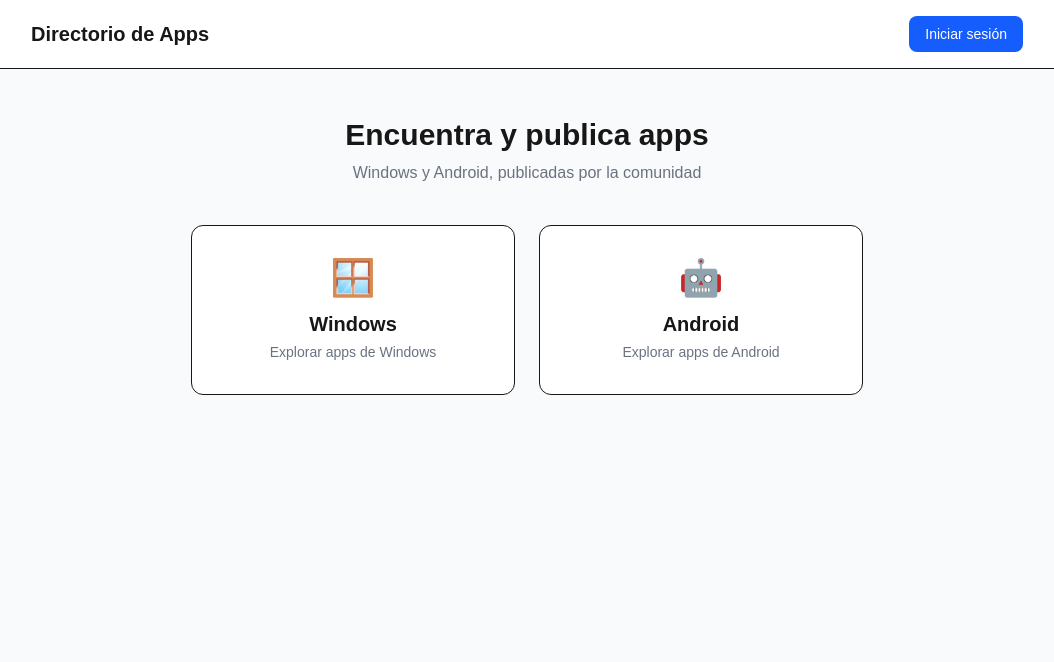
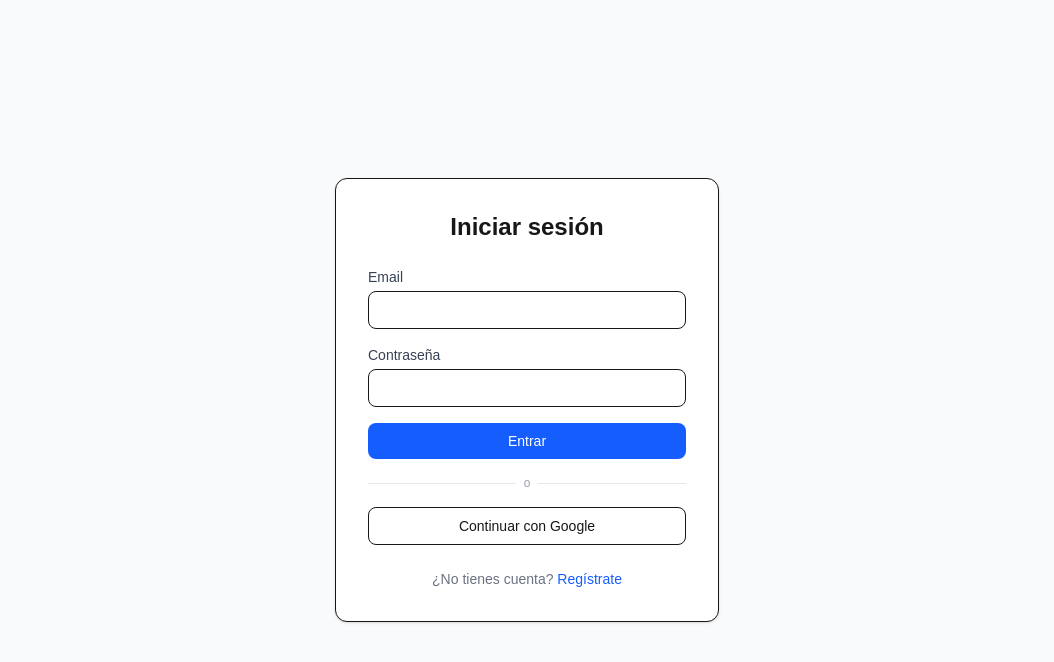
Before and after one commit to neilroman/directorio-apps, a Next.js app: page /login in a window 1280 px wide. Shown: the top 662 px of the page, without its empty margins (113-1167 px from the left). Built offline with nearby package versions, Linux system fonts and the light colour scheme; no server answers.

Commit message:
fix: restaurar formulario de login en app/login/page.tsx
El archivo contenía una copia de la home page en lugar del formulario
de email/contraseña, lo que impedía iniciar sesión.

```diff
--- a/app/login/page.tsx
+++ b/app/login/page.tsx
@@ -1,80 +1,130 @@
 "use client";
 
+import { useState, useEffect } from "react";
+import { useRouter } from "next/navigation";
 import Link from "next/link";
 import { useAuth } from "@/lib/AuthContext";
 
-export default function Home() {
-  const { user, loading, logout } = useAuth();
+export default function LoginPage() {
+  const { user, loading, loginWithEmail, loginWithGoogle } = useAuth();
+  const router = useRouter();
+
+  const [email, setEmail] = useState("");
+  const [password, setPassword] = useState("");
+  const [submitting, setSubmitting] = useState(false);
+  const [error, setError] = useState<string | null>(null);
+
+  useEffect(() => {
+    if (!loading && user) {
+      router.replace("/");
+    }
+  }, [user, loading, router]);
+
+  const handleSubmit = async (e: React.FormEvent) => {
+    e.preventDefault();
+    setError(null);
+    setSubmitting(true);
+    try {
+      await loginWithEmail(email, password);
+      router.replace("/");
+    } catch (err: unknown) {
+      const msg = err instanceof Error ? err.message : "Error al iniciar sesión";
+      setError(msg);
+    } finally {
+      setSubmitting(false);
+    }
+  };
+
+  const handleGoogle = async () => {
+    setError(null);
+    setSubmitting(true);
+    try {
+      await loginWithGoogle();
+      router.replace("/");
+    } catch (err: unknown) {
+      const msg = err instanceof Error ? err.message : "Error al iniciar sesión con Google";
+      setError(msg);
+    } finally {
+      setSubmitting(false);
+    }
+  };
+
+  if (loading) {
+    return (
+      <div className="min-h-screen flex items-center justify-center bg-gray-50">
+        <p className="text-gray-500">Cargando...</p>
+      </div>
+    );
+  }
 
   return (
-    <div className="min-h-screen bg-gray-50">
-      {/* Barra superior */}
-      <header className="border-b bg-white">
-        <div className="max-w-5xl mx-auto px-4 py-4 flex items-center justify-between">
-          <h1 className="text-xl font-bold">Directorio de Apps</h1>
+    <div className="min-h-screen flex items-center justify-center bg-gray-50">
+      <div className="w-full max-w-sm bg-white border rounded-xl p-8 shadow-sm">
+        <h1 className="text-2xl font-bold mb-6 text-center">Iniciar sesión</h1>
 
-          <div className="flex items-center gap-3">
-            {!loading && user && (
-              <>
-                <Link
-                  href="/publicar"
-                  className="bg-blue-600 text-white px-4 py-2 rounded-lg text-sm font-medium hover:bg-blue-700"
-                >
-                  Publicar app
-                </Link>
-                <span className="text-sm text-gray-600 hidden sm:inline">
-                  {user.email}
-                </span>
-                <button
-                  onClick={logout}
-                  className="text-sm text-gray-500 hover:text-gray-800"
-                >
-                  Cerrar sesión
-                </button>
-              </>
-            )}
+        <form onSubmit={handleSubmit} className="space-y-4">
+          <div>
+            <label className="block text-sm font-medium text-gray-700 mb-1">
+              Email
+            </label>
+            <input
+              type="email"
+              value={email}
+              onChange={(e) => setEmail(e.target.value)}
+              required
+              disabled={submitting}
+              className="w-full border rounded-lg px-3 py-2 text-sm focus:outline-none focus:ring-2 focus:ring-blue-500"
+            />
+          </div>
 
-            {!loading && !user && (
-              <Link
-                href="/login"
-                className="bg-blue-600 text-white px-4 py-2 rounded-lg text-sm font-medium hover:bg-blue-700"
-              >
-                Iniciar sesión
-              </Link>
-            )}
+          <div>
+            <label className="block text-sm font-medium text-gray-700 mb-1">
+              Contraseña
+            </label>
+            <input
+              type="password"
+              value={password}
+              onChange={(e) => setPassword(e.target.value)}
+              required
+              disabled={submitting}
+              className="w-full border rounded-lg px-3 py-2 text-sm focus:outline-none focus:ring-2 focus:ring-blue-500"
+            />
           </div>
+
+          {error && (
+            <p className="text-sm text-red-600">{error}</p>
+          )}
+
+          <button
+            type="submit"
+            disabled={submitting}
+            className="w-full bg-blue-600 text-white py-2 rounded-lg text-sm font-medium hover:bg-blue-700 disabled:opacity-50"
+          >
+            {submitting ? "Entrando..." : "Entrar"}
+          </button>
+        </form>
+
+        <div className="my-4 flex items-center gap-2">
+          <div className="flex-1 h-px bg-gray-200" />
+          <span className="text-xs text-gray-400">o</span>
+          <div className="flex-1 h-px bg-gray-200" />
         </div>
-      </header>
 
-      {/* Contenido principal */}
-      <main className="max-w-5xl mx-auto px-4 py-12">
-        <h2 className="text-3xl font-bold text-center mb-2">
-          Encuentra y publica apps
-        </h2>
-        <p className="text-gray-500 text-center mb-10">
-          Windows y Android, publicadas por la comunidad
+        <button
+          onClick={handleGoogle}
+          disabled={submitting}
+          className="w-full border py-2 rounded-lg text-sm font-medium hover:bg-gray-50 disabled:opacity-50"
+        >
+          Continuar con Google
+        </button>
+
+        <p className="text-center text-sm text-gray-500 mt-6">
+          ¿No tienes cuenta?{" "}
+          <Link href="/registro" className="text-blue-600 hover:underline">
+            Regístrate
+          </Link>
         </p>
-
-        <div className="grid grid-cols-1 sm:grid-cols-2 gap-6 max-w-2xl mx-auto">
-          <Link
-            href="/windows"
-            className="border rounded-xl p-8 bg-white text-center hover:shadow-md transition"
-          >
-            <div className="text-4xl mb-3">🪟</div>
-            <h3 className="text-xl font-semibold">Windows</h3>
-            <p className="text-gray-500 text-sm mt-1">Explorar apps de Windows</p>
-          </Link>
-
-          <Link
-            href="/android"
-            className="border rounded-xl p-8 bg-white text-center hover:shadow-md transition"
-          >
-            <div className="text-4xl mb-3">🤖</div>
-            <h3 className="text-xl font-semibold">Android</h3>
-            <p className="text-gray-500 text-sm mt-1">Explorar apps de Android</p>
-          </Link>
-        </div>
-      </main>
+      </div>
     </div>
   );
 }
```
